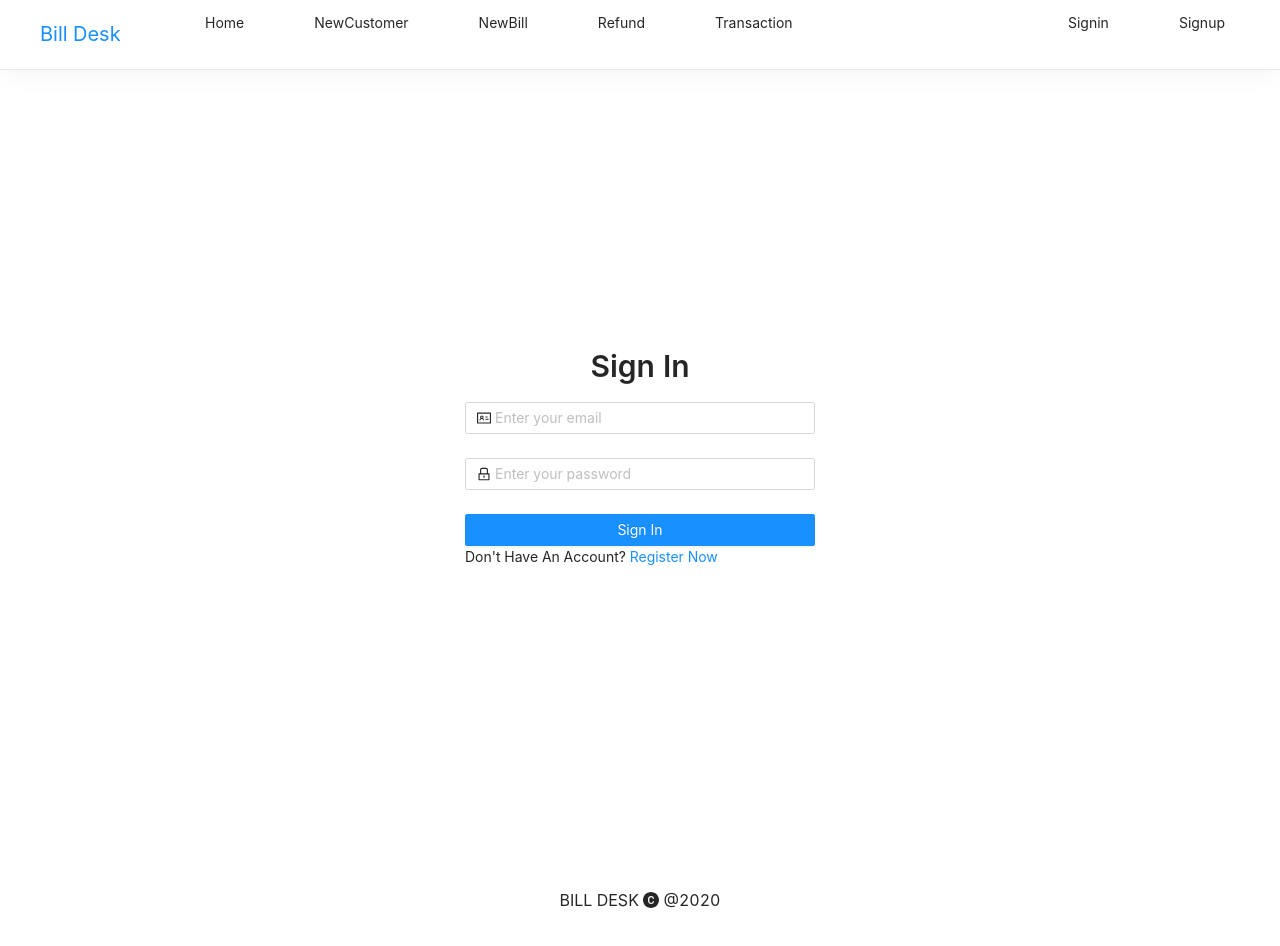
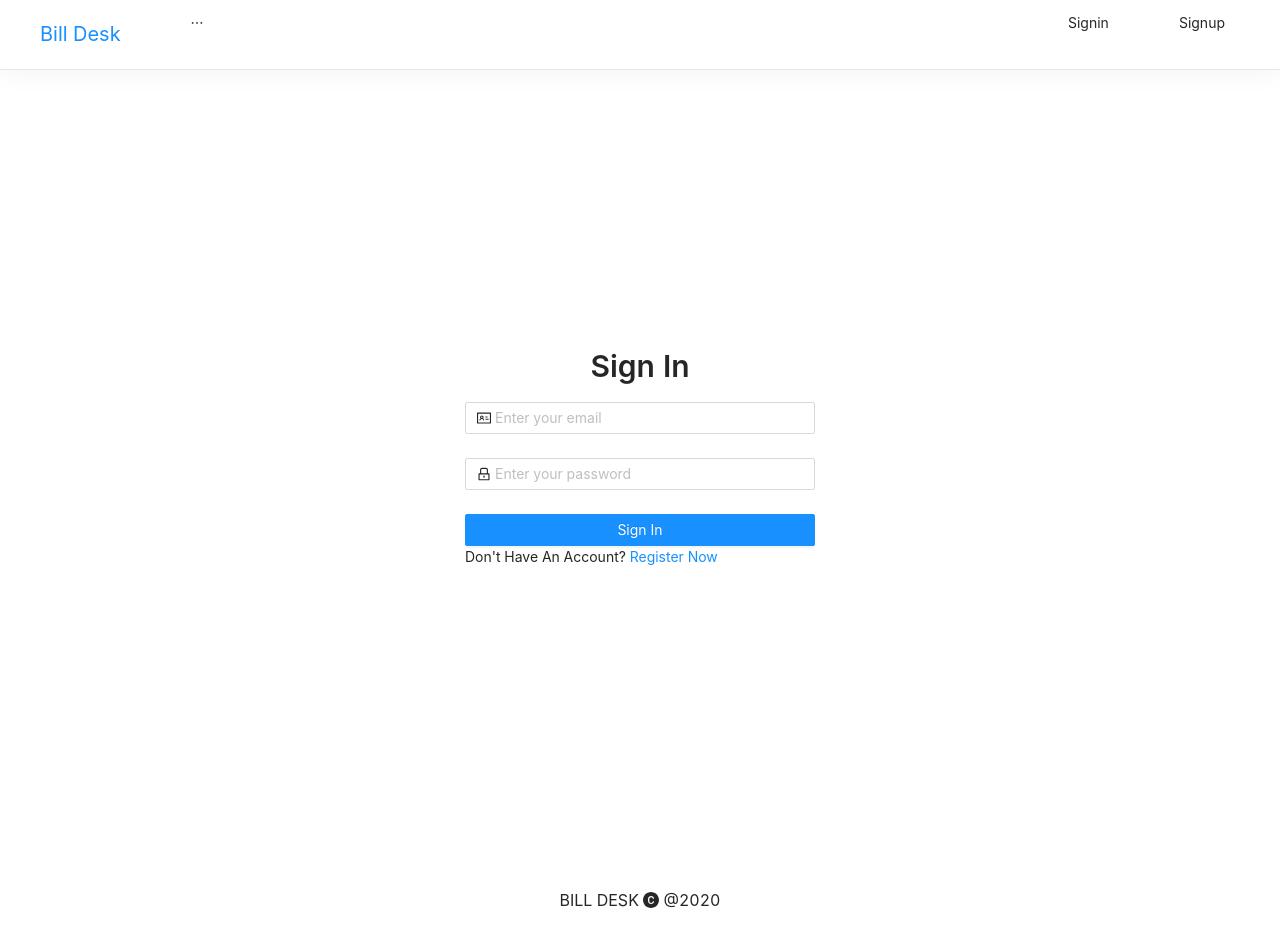
Before and after one commit to venkat-kalyan-au7/Bill-maker, a React (Create React App) app in the folder client/: page /login in a window 1280 px wide. Shown: the top 946 px of the page. Built offline with nearby package versions, Linux system fonts and the light colour scheme; no server answers.

Commit message:
navbar changed

```diff
--- a/client/src/components/Navbar/Sections/LeftMenu.js
+++ b/client/src/components/Navbar/Sections/LeftMenu.js
@@ -1,12 +1,41 @@
 import React from 'react';
 import { Menu } from 'antd';
-import {Link} from "react-router-dom"
+// import axios from 'axios';
+// import { USER_SERVER } from '../../../utils/config';
+import { withRouter,Link } from 'react-router-dom';
+import { useSelector } from "react-redux";
 
 function LeftMenu(props) {
-  return (
-    <Menu mode={props.mode}>
+  const user = useSelector(state => state.user)
+
+  // const logoutHandler = () => {
+  //   axios.get(`${USER_SERVER}/logout`).then(response => {
+  //     if (response.status === 200) {
+  //       props.history.push("/login");
+  //     } else {
+  //       alert('Log Out Failed')
+  //     }
+  //   });
+  // };
+
+  if (user.userData && !user.userData.isAuth) {
+    return (
+      <Menu mode={props.mode}>
+       <Menu.Item key="mail">
+      <Link to="/">Home</Link>
+    </Menu.Item>
+      </Menu>
+    )
+  } else {
+    return (
+      <Menu mode={props.mode}>
+
     <Menu.Item key="mail">
       <Link to="/">Home</Link>
+    </Menu.Item>
+
+    <Menu.Item key="product">
+      <Link to="/addproduct">New Item</Link>
     </Menu.Item>
 
     <Menu.Item key="customer">
@@ -21,15 +50,15 @@ function LeftMenu(props) {
     </Menu.Item>
 
     <Menu.Item key="transaction">
-      <Link to="/transaction">Transaction</Link>
+      <Link to="/transaction">Transactions</Link>
     </Menu.Item>
 
 
 
 
-
-  </Menu>
-  )
+      </Menu>
+    )
+  }
 }
 
-export default LeftMenu
+export default withRouter(LeftMenu);
--- a/client/src/components/Navbar/Sections/RightMenu.js
+++ b/client/src/components/Navbar/Sections/RightMenu.js
@@ -33,11 +33,9 @@ function RightMenu(props) {
     return (
       <Menu mode={props.mode}>
 
-    <Menu.Item key="product">
-      <Link to="/addproduct">New Item</Link>
-    </Menu.Item>
+
         <Menu.Item key="logout">
-          <a onClick={logoutHandler}>Logout</a>
+          <Link onClick={logoutHandler}>Logout</Link>
         </Menu.Item>
 
       </Menu>
--- a/client/src/hoc/auth.js
+++ b/client/src/hoc/auth.js
@@ -2,7 +2,7 @@ import React, { useEffect } from 'react';
 import { auth } from '../Redux/_actions/userActions';
 import { useSelector, useDispatch } from "react-redux";
 
-export default function (ComposedClass, reload, adminRoute = null) {
+export default function (ComposedClass, reload, ) {
     function AuthenticationCheck(props) {
 
         let user = useSelector(state => state.user);
```
